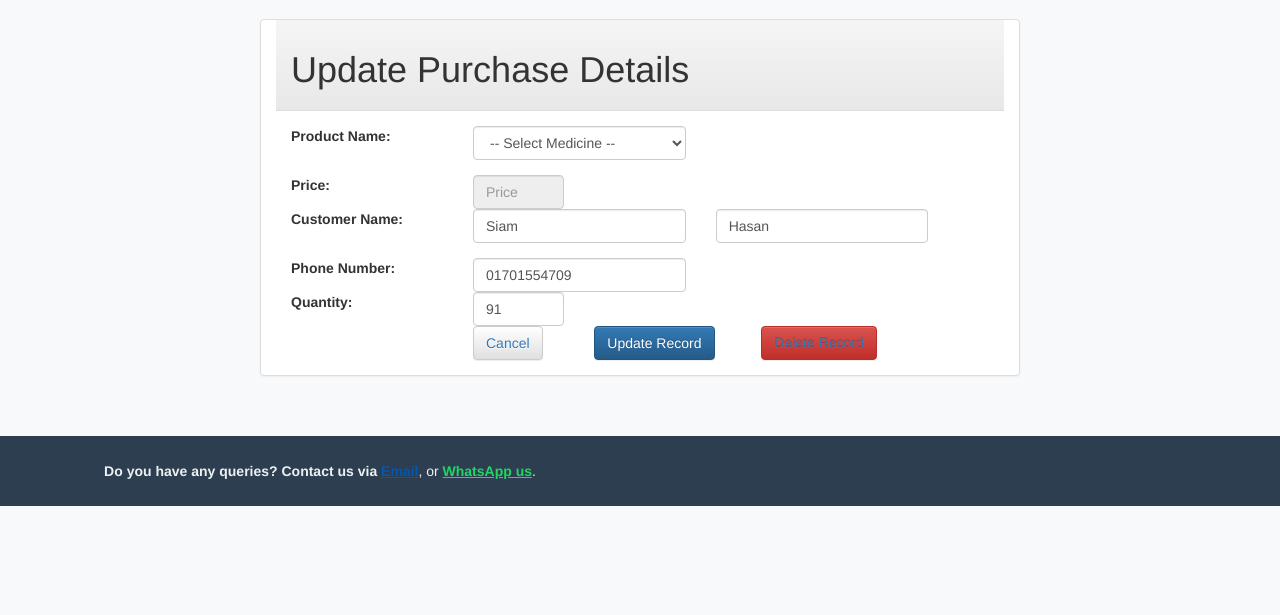
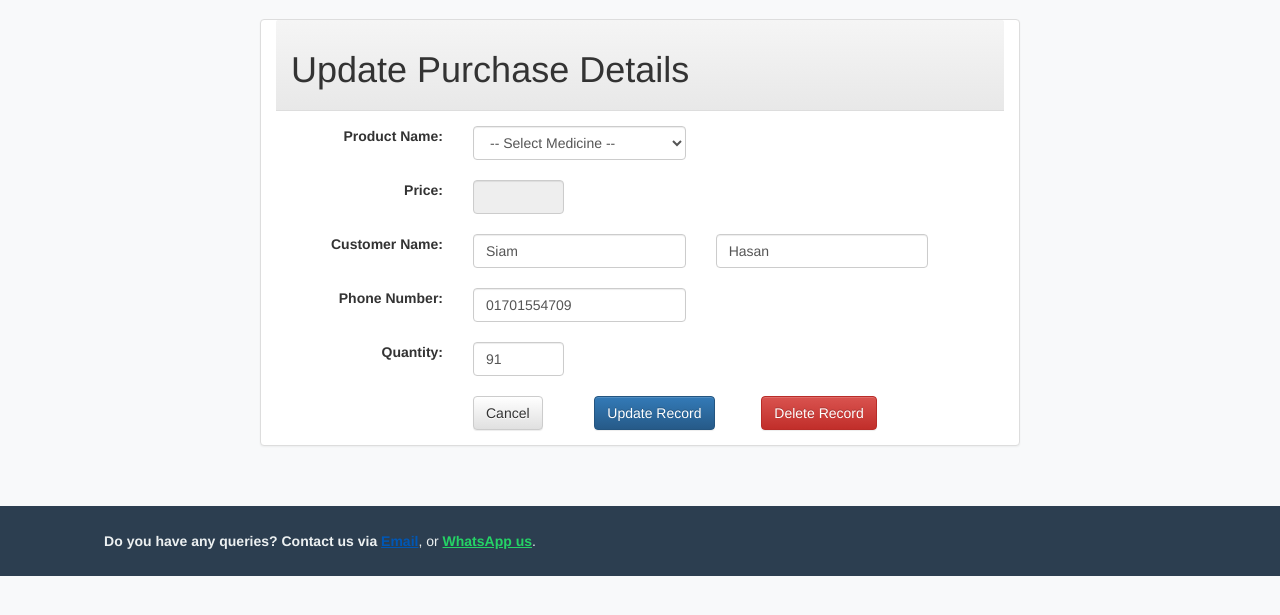
Before and after one commit to InfinityAbir/Maa-Medicine-Store, a Django app: page /pharma/purchaseformview/1/ in a window 1280 px wide. Shown: the part 51-666 px from the top of the page. Run offline with Django 3.2, Linux system fonts and the light colour scheme; data comes from the database, SQL or seed files in the repository; some libraries are stand-ins or nearby versions.

Commit message:
Update purchase.html

```diff
--- a/pharma/templates/pharma/purchase.html
+++ b/pharma/templates/pharma/purchase.html
@@ -1,5 +1,4 @@
 {% load static %}
-
 <!DOCTYPE html>
 <html lang="en">
 <head>
@@ -67,18 +66,36 @@
       color: #16a085;
       text-decoration: none;
     }
+    /* ✅ Better spacing between label and fields */
+    .form-label {
+      display: flex;
+      align-items: center;
+      justify-content: flex-end;
+      font-weight: bold;
+      margin-bottom: 5px;
+    }
+    .form-group {
+      margin-bottom: 20px;
+    }
   </style>
 
   <script src="{% static 'pharma/js/jquery.js' %}"></script>
   <script src="{% static 'pharma/js/bootstrap.min.js' %}"></script>
 
-    <title>Add Purchase Details</title>
+  <title>{% if add %}Add Purchase Details{% else %}Update Purchase Details{% endif %}</title>
 </head>
 
 <body>
+  <!-- Flash messages -->
   {% if messages %}
     {% for message in messages %}
-        <div class="alert {% if message.tags == 'error' %}alert-danger{% elif message.tags == 'success' %}alert-success{% else %}alert-info{% endif %} alert-dismissible fade in container" role="alert" style="margin-top: 15px">
+      <div class="alert
+        {% if message.tags == 'error' %}alert-danger
+        {% elif message.tags == 'success' %}alert-success
+        {% else %}alert-info
+        {% endif %}
+        alert-dismissible fade in container"
+        role="alert" style="margin-top: 15px">
         <button type="button" class="close" data-dismiss="alert" aria-label="Close">
           <span aria-hidden="true">&times;</span>
         </button>
@@ -103,8 +120,11 @@
 
       <div class="collapse navbar-collapse" id="thisnav">
         <ul class="nav navbar-nav">
+          <!-- Dealer -->
           <li class="dropdown">
-              <a href="#" class="dropdown-toggle" data-toggle="dropdown">Dealer Management <b class="caret"></b></a>
+            <a href="#" class="dropdown-toggle" data-toggle="dropdown">
+              Dealer Management <b class="caret"></b>
+            </a>
             <ul class="dropdown-menu">
               {% if user.is_authenticated and user.role == "admin" %}
                 <li><a href="/pharma/dealerform/">Add Dealer Details</a></li>
@@ -112,15 +132,23 @@
               <li><a href="/pharma/dealertable/">View Dealer Details</a></li>
             </ul>
           </li>
+
+          <!-- Medicine -->
           <li class="dropdown">
-              <a href="#" class="dropdown-toggle" data-toggle="dropdown">Medicine Management <b class="caret"></b></a>
+            <a href="#" class="dropdown-toggle" data-toggle="dropdown">
+              Medicine Management <b class="caret"></b>
+            </a>
             <ul class="dropdown-menu">
               <li><a href="/pharma/medform/">Add Medicine Details</a></li>
               <li><a href="/pharma/medtable/">View Medicine Details</a></li>
             </ul>
           </li>
+
+          <!-- Employee -->
           <li class="dropdown">
-              <a href="#" class="dropdown-toggle" data-toggle="dropdown">Employee Management <b class="caret"></b></a>
+            <a href="#" class="dropdown-toggle" data-toggle="dropdown">
+              Employee Management <b class="caret"></b>
+            </a>
             <ul class="dropdown-menu">
               {% if user.is_authenticated and user.role == "admin" %}
                 <li><a href="/pharma/empform/">Add Employee Details</a></li>
@@ -128,15 +156,23 @@
               <li><a href="/pharma/emptable/">View Employee Details</a></li>
             </ul>
           </li>
+
+          <!-- Customer -->
           <li class="dropdown">
-              <a href="#" class="dropdown-toggle" data-toggle="dropdown">Customer Management <b class="caret"></b></a>
+            <a href="#" class="dropdown-toggle" data-toggle="dropdown">
+              Customer Management <b class="caret"></b>
+            </a>
             <ul class="dropdown-menu">
               <li><a href="/pharma/custform/">Add Customer Details</a></li>
               <li><a href="/pharma/custtable/">View Customer Details</a></li>
             </ul>
           </li>
+
+          <!-- Purchase -->
           <li class="dropdown">
-              <a href="#" class="dropdown-toggle" data-toggle="dropdown">Purchase Information <b class="caret"></b></a>
+            <a href="#" class="dropdown-toggle" data-toggle="dropdown">
+              Purchase Information <b class="caret"></b>
+            </a>
             <ul class="dropdown-menu">
               <li><a href="/pharma/purchaseform/">New Purchase</a></li>
               <li><a href="/pharma/purchasetable/">View All Purchases</a></li>
@@ -144,6 +180,7 @@
           </li>
         </ul>
 
+        <!-- User Menu -->
         <ul class="nav navbar-nav navbar-right">
           {% if user.is_authenticated %}
             <li><a>Welcome, {{ user.username }}!</a></li>
@@ -156,6 +193,7 @@
     </div>
   </nav>
 
+  <!-- Main Content -->
   <div class="container">
     <div class="col-md-2"></div>
     <div class="panel panel-default col-md-8 jumcust2">
@@ -165,16 +203,21 @@
         </h1>
       </div>
       <div class="panel-body">
+
+        <!-- Update Form -->
         {% if purchase %}
           <form action="/pharma/purchaseformupdate/{{ purchase.id }}/" method="post">
             {% csrf_token %}
-              <div class="row padtop15">
-                <div class="col-md-3 padtop5"><label for="productName">Product Name:</label></div>
-                <div class="form-group col-md-4">
+
+            <!-- Product -->
+            <div class="form-group row">
+              <label for="productName" class="col-md-3 form-label">Product Name:</label>
+              <div class="col-md-4">
                 <select name="pname" class="form-control" id="productName" required>
                   <option value="">-- Select Medicine --</option>
                   {% for med in medicines %}
-                      <option value="{{ med.mname }}" data-price="{{ med.price }}" {% if purchase and purchase.pname == med.mname %}selected{% endif %}>
+                    <option value="{{ med.mname }}" data-price="{{ med.price }}"
+                      {% if purchase and purchase.pname == med.mname %}selected{% endif %}>
                       {{ med.mname }}
                     </option>
                   {% endfor %}
@@ -182,107 +225,127 @@
               </div>
             </div>
 
-              <div class="row padtop15">
-                <div class="col-md-3"><label for="price">Price:</label></div>
+            <!-- Price -->
+            <div class="form-group row">
+              <label for="price" class="col-md-3 form-label">Price:</label>
               <div class="col-md-2">
-                  <input type="text" name="price" class="form-control" id="price" placeholder="Price" value="{{ purchase.price }}" readonly required />
+                <input type="text" name="price" class="form-control" id="price"
+                       value="{{ purchase.price }}" readonly required />
               </div>
             </div>
 
-              <!-- Customer Info -->
-              <div class="row padtop15">
-                <div class="col-md-3 padtop5"><label for="firstName">Customer Name:</label></div>
-                <div class="form-group col-md-4">
-                  <input type="text" name="fname" class="form-control" id="firstName" placeholder="First Name" value="{{ purchase.fname }}" required />
+            <!-- Customer -->
+            <div class="form-group row">
+              <label for="firstName" class="col-md-3 form-label">Customer Name:</label>
+              <div class="col-md-4">
+                <input type="text" name="fname" class="form-control" id="firstName"
+                       value="{{ purchase.fname }}" placeholder="First Name" required />
               </div>
               <div class="col-md-4">
-                  <input type="text" name="lname" class="form-control" id="lastName" placeholder="Last Name" value="{{ purchase.lname }}" required />
+                <input type="text" name="lname" class="form-control" id="lastName"
+                       value="{{ purchase.lname }}" placeholder="Last Name" required />
               </div>
             </div>
 
-              <div class="row padtop5">
-                <div class="col-md-3"><label for="phn_no">Phone Number:</label></div>
+            <div class="form-group row">
+              <label for="phn_no" class="col-md-3 form-label">Phone Number:</label>
               <div class="col-md-4">
-                  <input type="text" name="pno" class="form-control" id="phn_no" placeholder="Contact Number" value="{{ purchase.phn_no }}" required />
+                <input type="text" name="pno" class="form-control" id="phn_no"
+                       value="{{ purchase.phn_no }}" placeholder="Contact Number" required />
               </div>
             </div>
 
-              <div class="row padtop15">
-                <div class="col-md-3"><label for="qty">Quantity:</label></div>
+            <!-- Quantity -->
+            <div class="form-group row">
+              <label for="qty" class="col-md-3 form-label">Quantity:</label>
               <div class="col-md-2">
-                  <input type="text" name="qty" class="form-control" id="qty" placeholder="Quantity" value="{{ purchase.qty }}" required />
+                <input type="text" name="qty" class="form-control" id="qty"
+                       value="{{ purchase.qty }}" placeholder="Quantity" required />
               </div>
             </div>
 
+            <!-- Buttons -->
             <div class="row" id="buttoncustom">
               <div class="col-md-3"></div>
-                <div class="col-md-2 padtop15">
-                  <button type="submit" class="btn btn-default"><a href="/pharma/">Cancel</a></button>
+              <div class="col-md-2">
+                <a href="/pharma/" class="btn btn-default">Cancel</a>
               </div>
-                <div class="col-md-2 padtop15">
+              <div class="col-md-2">
                 <button type="submit" class="btn btn-primary">Update Record</button>
               </div>
-                <div class="col-md-offset-8 padtop15">
-                  <button type="submit" class="delbut btn btn-danger">
-                    <a href="/pharma/purchaseformdelete/{{ purchase.id }}/">Delete Record</a>
-                  </button>
+              <div class="col-md-offset-8">
+                <a href="/pharma/purchaseformdelete/{{ purchase.id }}/"
+                   class="btn btn-danger">Delete Record</a>
               </div>
             </div>
           </form>
 
+        <!-- Insert Form -->
         {% else %}
           <form action="/pharma/purchaseforminsert/" method="post">
             {% csrf_token %}
-              <div class="row padtop15">
-                <div class="col-md-3 padtop5"><label for="productName">Product Name:</label></div>
-                <div class="form-group col-md-4">
+
+            <!-- Product -->
+            <div class="form-group row">
+              <label for="productName" class="col-md-3 form-label">Product Name:</label>
+              <div class="col-md-4">
                 <select name="pname" class="form-control" id="productName" required>
                   <option value="">-- Select Medicine --</option>
                   {% for med in medicines %}
-                      <option value="{{ med.mname }}" data-price="{{ med.price }}">{{ med.mname }}</option>
+                    <option value="{{ med.mname }}" data-price="{{ med.price }}">
+                      {{ med.mname }}
+                    </option>
                   {% endfor %}
                 </select>
               </div>
             </div>
 
-              <div class="row padtop15">
-                <div class="col-md-3"><label for="price">Price:</label></div>
+            <!-- Price -->
+            <div class="form-group row">
+              <label for="price" class="col-md-3 form-label">Price:</label>
               <div class="col-md-2">
-                  <input type="text" name="price" class="form-control" id="price" placeholder="Price" readonly required />
+                <input type="text" name="price" class="form-control" id="price"
+                       placeholder="Price" readonly required />
               </div>
             </div>
 
-              <!-- Customer Info -->
-              <div class="row padtop15">
-                <div class="col-md-3 padtop5"><label for="firstName">Customer Name:</label></div>
-                <div class="form-group col-md-4">
-                  <input type="text" name="fname" class="form-control" id="firstName" placeholder="First Name" required />
+            <!-- Customer -->
+            <div class="form-group row">
+              <label for="firstName" class="col-md-3 form-label">Customer Name:</label>
+              <div class="col-md-4">
+                <input type="text" name="fname" class="form-control" id="firstName"
+                       placeholder="First Name" required />
               </div>
               <div class="col-md-4">
-                  <input type="text" name="lname" class="form-control" id="lastName" placeholder="Last Name" required />
+                <input type="text" name="lname" class="form-control" id="lastName"
+                       placeholder="Last Name" required />
               </div>
             </div>
 
-              <div class="row padtop5">
-                <div class="col-md-3"><label for="phn_no">Phone Number:</label></div>
+            <div class="form-group row">
+              <label for="phn_no" class="col-md-3 form-label">Phone Number:</label>
               <div class="col-md-4">
-                  <input type="text" name="pno" class="form-control" id="phn_no" placeholder="Contact Number" required />
+                <input type="text" name="pno" class="form-control" id="phn_no"
+                       placeholder="Contact Number" required />
               </div>
             </div>
 
-              <div class="row padtop15">
-                <div class="col-md-3"><label for="qty">Quantity:</label></div>
+            <!-- Quantity -->
+            <div class="form-group row">
+              <label for="qty" class="col-md-3 form-label">Quantity:</label>
               <div class="col-md-2">
-                  <input type="text" name="qty" class="form-control" id="qty" placeholder="Quantity" required />
+                <input type="text" name="qty" class="form-control" id="qty"
+                       placeholder="Quantity" required />
               </div>
             </div>
 
+            <!-- Buttons -->
             <div class="row" id="buttoncustom">
               <div class="col-md-3"></div>
-                <div class="col-md-2 padtop15">
-                  <button type="submit" class="btn btn-default"><a href="/pharma/">Cancel</a></button>
+              <div class="col-md-2">
+                <a href="/pharma/" class="btn btn-default">Cancel</a>
               </div>
-                <div class="col-md-2 padtop15">
+              <div class="col-md-2">
                 <button type="submit" class="btn btn-primary">Add Record</button>
               </div>
             </div>
@@ -292,6 +355,7 @@
     </div>
   </div>
 
+  <!-- Footer -->
   <footer id="contact" class="container-fluid text-center">
     <div class="row">
       <div class="left-footer col-lg-6">
```
Lines whose indentation alone changed are shown as unchanged.
